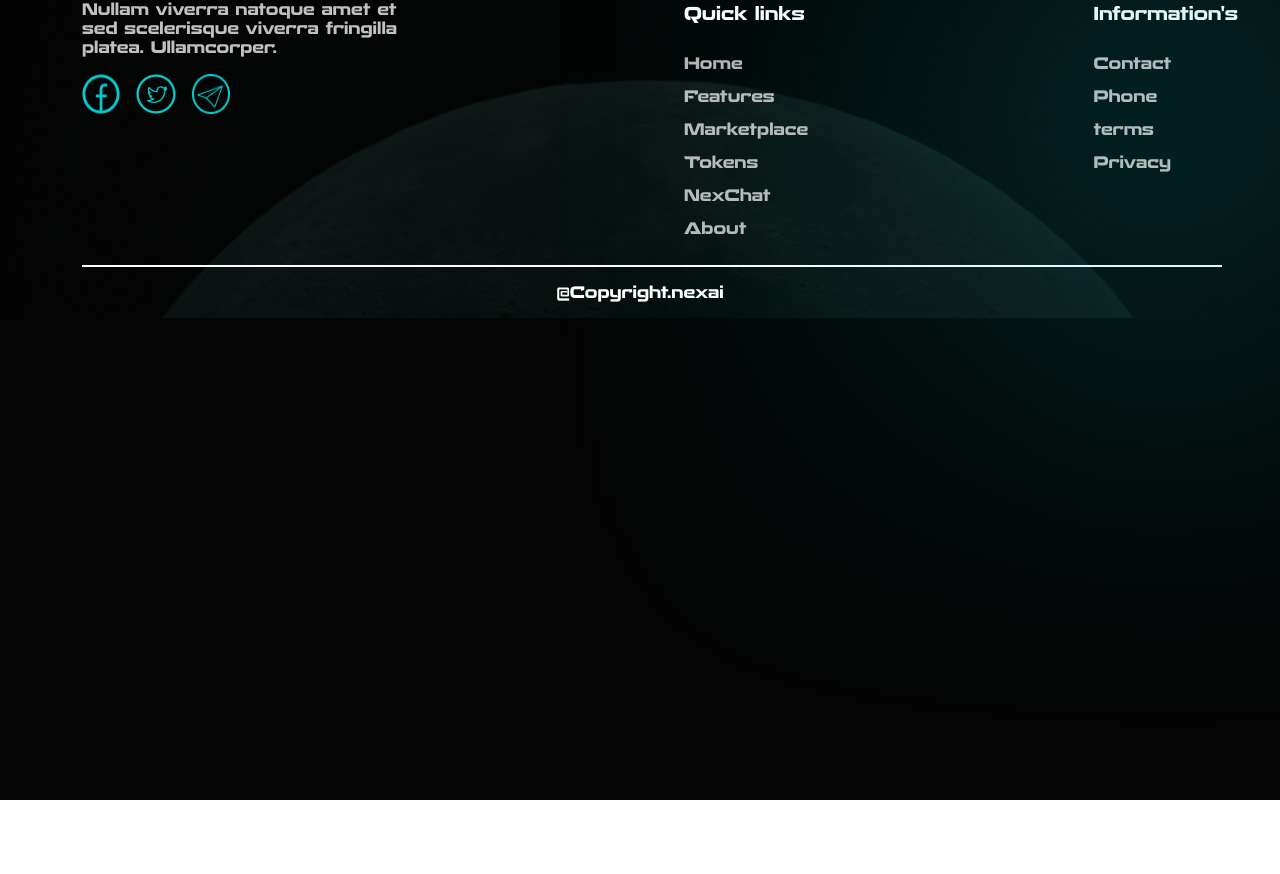
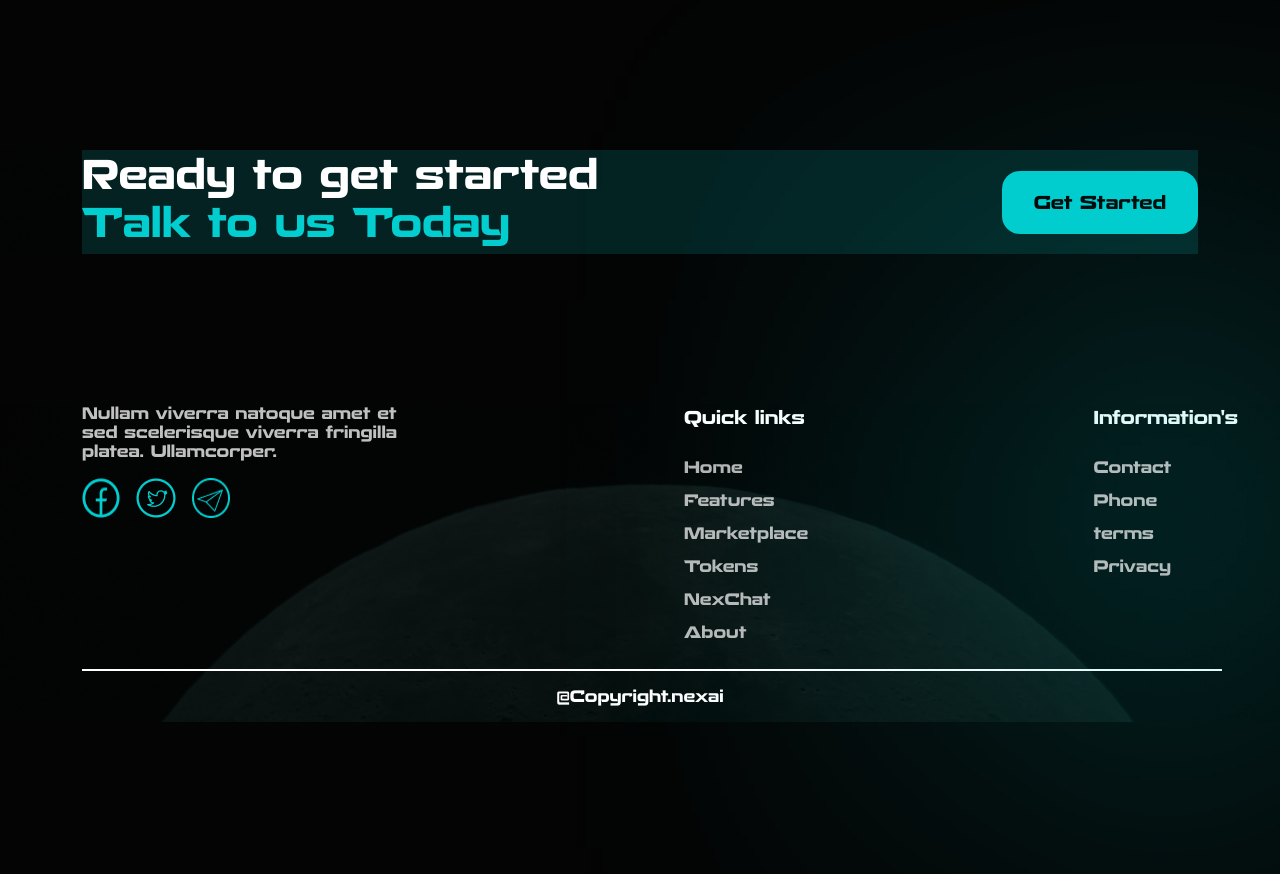
Before and after one commit to kulvinder02/Nexai, a plain HTML site: page index-1.html in a window 1280 px wide. Before the commit the page ends 800 px from the top, so only its background shows below. Drawn offline with nearby package versions, Linux system fonts and the light colour scheme.

Commit message:
section-2 done

```diff
--- a/assets/css/root.css
+++ b/assets/css/root.css
@@ -3,6 +3,7 @@
     --black-color:#000;
     --blue-color:  #02CDCF;
     --white-color: white;
+    --bg-color: #040404;
     /* color */
 
     /* font-size */
@@ -96,3 +97,6 @@
 .clr-blue{
     color: var(  --blue-color);
 }
+.clr-bg{
+    background-color: var(--bg-color);
+}
--- a/assets/css/style-1.css
+++ b/assets/css/style-1.css
@@ -21,7 +21,6 @@
     padding-left: 12px;
 }
 footer{
-    background: #040404;
     height: 100vh;
 }
 section{
@@ -59,3 +58,19 @@ ul li a{
     right: 0px;
     overflow: hidden;
 }
+.box-bg{
+    background:#042222
+}
+.white-space{
+    white-space: pre-line;
+}
+.btn-started{
+    padding: 18px 32px 18px 32px;
+    border-radius: 18px;
+    background-color: #02CDCF;
+    border: none;
+}
+.mx-150{
+    margin-top: 150px;
+    margin-bottom: 150px;
+}
--- a/index-1.html
+++ b/index-1.html
@@ -13,9 +13,18 @@
         integrity="sha384-4bw+/aepP/YC94hEpVNVgiZdgIC5+VKNBQNGCHeKRQN+PtmoHDEXuppvnDJzQIu9" crossorigin="anonymous">
 </head>
 
-<body>
+<body class="clr-bg">
+    <section class="mx-150">
+            <div class="container-main">
+                <div class="d-flex align-items-center justify-content-between box-bg">
+                    <h1 class="clr-white font-recharge fs-40 white-space">Ready to get started
+                        <span class="clr-blue font-recharge fs-40 ">Talk to us Today</span> </h1>
+                        <button class="btn-started font-recharge fs-18">Get Started</button>
+                </div>
+            </div>
+    </section>
     <footer>
-        <section>
+        <section class="">
             <div class="blur-circle"></div>
             <div class="container-main">
                 <div class="row">
```
